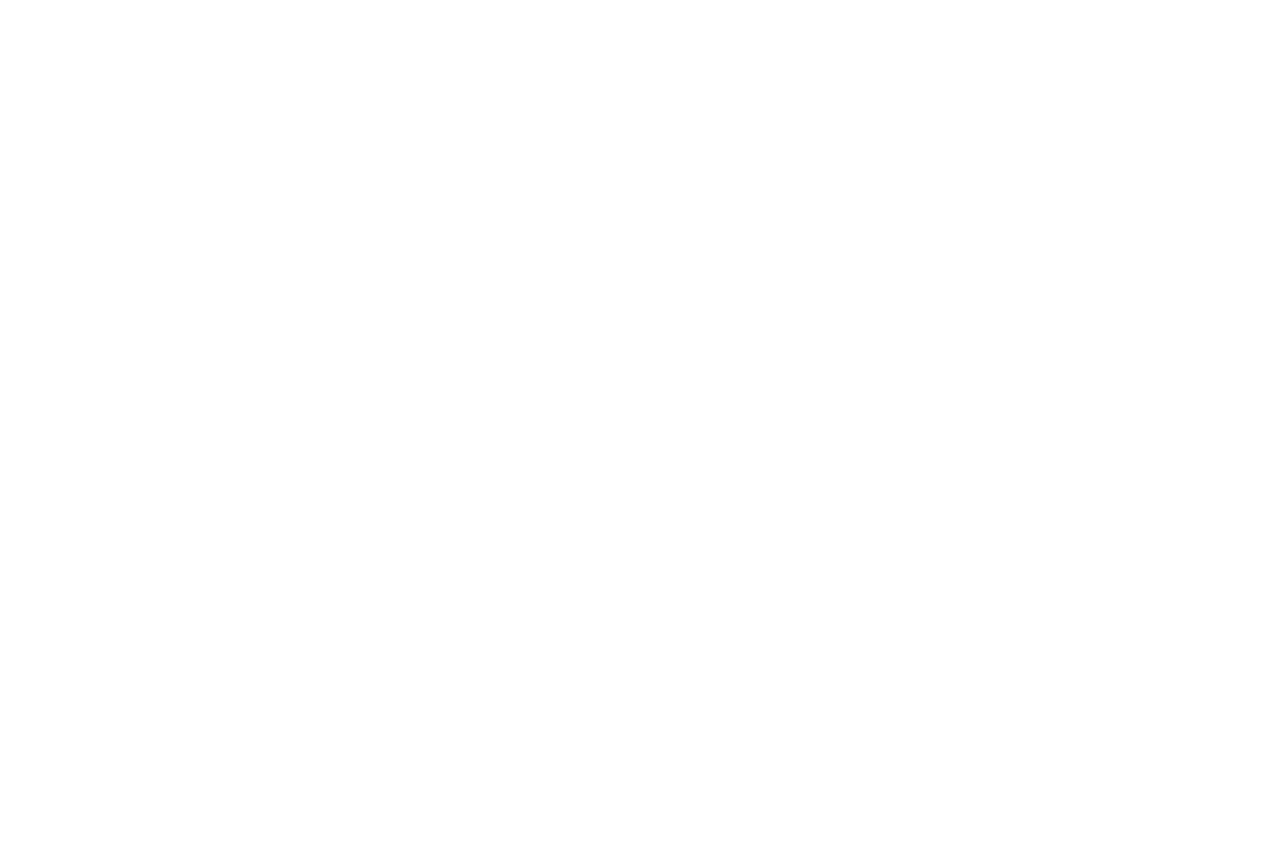
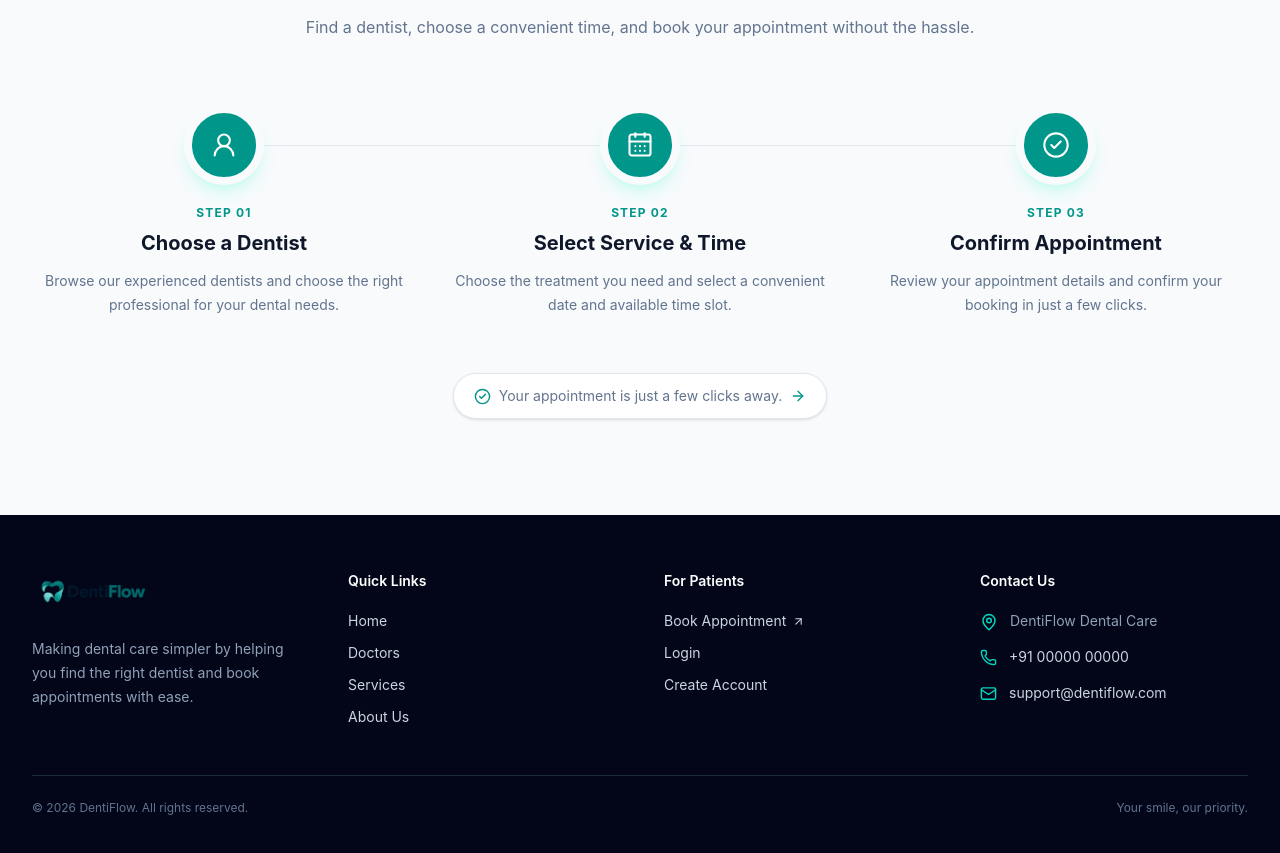
Before and after one commit to kr1shnnna/denti_flow, a React app in the folder frontend/: page / in a window 1280 px wide. Shown: the part 2139-2992 px from the top of the page. Before the commit the page ends 1952 px from the top, so only its background shows below. Built offline with nearby package versions, Linux system fonts and the light colour scheme; no server answers; the HTML template or start-up script is replaced by a standard one.

Commit message:
footer section done

```diff
--- /dev/null
+++ b/frontend/src/components/Footer.jsx
@@ -0,0 +1,176 @@
+
+import { Link } from "react-router-dom";
+import {
+  MapPin,
+  Phone,
+  Mail,
+  ArrowUpRight,
+} from "lucide-react";
+
+function Footer() {
+  return (
+    <footer className="bg-slate-950 text-slate-300">
+      <div className="mx-auto max-w-7xl px-6 py-14 lg:px-8">
+        <div className="grid gap-12 md:grid-cols-2 lg:grid-cols-4">
+          {/* Brand */}
+          <div className="lg:col-span-1">
+            <Link to="/" className="inline-flex items-center">
+              <img
+                src="/logo/dentiflow-logo.png"
+                alt="DentiFlow"
+                className="h-10 w-auto"
+              />
+            </Link>
+
+            <p className="mt-5 max-w-xs text-sm leading-6 text-slate-400">
+              Making dental care simpler by helping you find
+              the right dentist and book appointments with ease.
+            </p>
+          </div>
+
+          {/* Quick Links */}
+          <div>
+            <h3 className="text-sm font-semibold text-white">
+              Quick Links
+            </h3>
+
+            <ul className="mt-5 space-y-3 text-sm">
+              <li>
+                <Link
+                  to="/"
+                  className="transition hover:text-teal-400"
+                >
+                  Home
+                </Link>
+              </li>
+
+              <li>
+                <Link
+                  to="/doctors"
+                  className="transition hover:text-teal-400"
+                >
+                  Doctors
+                </Link>
+              </li>
+
+              <li>
+                <Link
+                  to="/services"
+                  className="transition hover:text-teal-400"
+                >
+                  Services
+                </Link>
+              </li>
+
+              <li>
+                <Link
+                  to="/about"
+                  className="transition hover:text-teal-400"
+                >
+                  About Us
+                </Link>
+              </li>
+            </ul>
+          </div>
+
+          {/* Patient Links */}
+          <div>
+            <h3 className="text-sm font-semibold text-white">
+              For Patients
+            </h3>
+
+            <ul className="mt-5 space-y-3 text-sm">
+              <li>
+                <Link
+                  to="/appointments"
+                  className="inline-flex items-center gap-1.5 transition hover:text-teal-400"
+                >
+                  Book Appointment
+                  <ArrowUpRight size={13} />
+                </Link>
+              </li>
+
+              <li>
+                <Link
+                  to="/login"
+                  className="transition hover:text-teal-400"
+                >
+                  Login
+                </Link>
+              </li>
+
+              <li>
+                <Link
+                  to="/register"
+                  className="transition hover:text-teal-400"
+                >
+                  Create Account
+                </Link>
+              </li>
+            </ul>
+          </div>
+
+          {/* Contact */}
+          <div>
+            <h3 className="text-sm font-semibold text-white">
+              Contact Us
+            </h3>
+
+            <div className="mt-5 space-y-4 text-sm">
+              <div className="flex items-start gap-3">
+                <MapPin
+                  size={18}
+                  className="mt-0.5 shrink-0 text-teal-400"
+                />
+
+                <span className="text-slate-400">
+                  DentiFlow Dental Care
+                </span>
+              </div>
+
+              <a
+                href="tel:+910000000000"
+                className="flex items-center gap-3 transition hover:text-teal-400"
+              >
+                <Phone
+                  size={17}
+                  className="shrink-0 text-teal-400"
+                />
+
+                <span>+91 00000 00000</span>
+              </a>
+
+              <a
+                href="mailto:support@dentiflow.com"
+                className="flex items-center gap-3 transition hover:text-teal-400"
+              >
+                <Mail
+                  size={17}
+                  className="shrink-0 text-teal-400"
+                />
+
+                <span>support@dentiflow.com</span>
+              </a>
+            </div>
+          </div>
+        </div>
+
+        {/* Bottom */}
+        <div className="mt-12 border-t border-slate-800 pt-6">
+          <div className="flex flex-col gap-3 text-xs text-slate-500 sm:flex-row sm:items-center sm:justify-between">
+            <p>
+              © {new Date().getFullYear()} DentiFlow. All
+              rights reserved.
+            </p>
+
+            <p>
+              Your smile, our priority.
+            </p>
+          </div>
+        </div>
+      </div>
+    </footer>
+  );
+}
+
+export default Footer;
--- /dev/null
+++ b/frontend/src/components/HowItWorks.jsx
@@ -0,0 +1,113 @@
+
+import {
+  UserRound,
+  CalendarDays,
+  CheckCircle2,
+  ArrowRight,
+} from "lucide-react";
+
+function HowItWorks() {
+  const steps = [
+    {
+      number: "01",
+      icon: UserRound,
+      title: "Choose a Dentist",
+      description:
+        "Browse our experienced dentists and choose the right professional for your dental needs.",
+    },
+    {
+      number: "02",
+      icon: CalendarDays,
+      title: "Select Service & Time",
+      description:
+        "Choose the treatment you need and select a convenient date and available time slot.",
+    },
+    {
+      number: "03",
+      icon: CheckCircle2,
+      title: "Confirm Appointment",
+      description:
+        "Review your appointment details and confirm your booking in just a few clicks.",
+    },
+  ];
+
+  return (
+    <section className="bg-slate-50 px-6 py-20 sm:py-24 lg:px-8">
+      <div className="mx-auto max-w-7xl">
+        {/* Header */}
+        <div className="mx-auto max-w-2xl text-center">
+          <span className="inline-flex items-center rounded-full bg-teal-50 px-4 py-2 text-xs font-semibold uppercase tracking-wider text-teal-600">
+            How It Works
+          </span>
+
+          <h2 className="mt-4 text-3xl font-bold tracking-tight text-slate-900 sm:text-4xl">
+            Booking your dental care,
+            <span className="text-teal-600"> made simple.</span>
+          </h2>
+
+          <p className="mt-4 text-base leading-7 text-slate-500">
+            Find a dentist, choose a convenient time, and
+            book your appointment without the hassle.
+          </p>
+        </div>
+
+        {/* Steps */}
+        <div className="relative mt-16 grid gap-10 md:grid-cols-3 md:gap-8">
+          {/* Connecting line */}
+          <div className="absolute left-[18%] right-[18%] top-10 hidden h-px bg-slate-200 md:block" />
+
+          {steps.map((step) => {
+            const Icon = step.icon;
+
+            return (
+              <div
+                key={step.number}
+                className="relative flex flex-col items-center text-center"
+              >
+                {/* Step Icon */}
+                <div className="relative z-10 flex h-20 w-20 items-center justify-center rounded-full border-8 border-slate-50 bg-teal-600 text-white shadow-lg shadow-teal-100">
+                  <Icon size={28} strokeWidth={1.8} />
+                </div>
+
+                {/* Step Number */}
+                <span className="mt-5 text-xs font-bold tracking-widest text-teal-600">
+                  STEP {step.number}
+                </span>
+
+                {/* Content */}
+                <h3 className="mt-2 text-xl font-bold text-slate-900">
+                  {step.title}
+                </h3>
+
+                <p className="mt-3 max-w-sm text-sm leading-6 text-slate-500">
+                  {step.description}
+                </p>
+              </div>
+            );
+          })}
+        </div>
+
+        {/* Small booking prompt */}
+        <div className="mt-14 flex justify-center">
+          <div className="inline-flex items-center gap-2 rounded-full border border-slate-200 bg-white px-5 py-3 text-sm text-slate-500 shadow-sm">
+            <CheckCircle2
+              size={17}
+              className="text-teal-600"
+            />
+
+            <span>
+              Your appointment is just a few clicks away.
+            </span>
+
+            <ArrowRight
+              size={16}
+              className="text-teal-600"
+            />
+          </div>
+        </div>
+      </div>
+    </section>
+  );
+}
+
+export default HowItWorks;
--- a/frontend/src/pages/Home.jsx
+++ b/frontend/src/pages/Home.jsx
@@ -3,6 +3,8 @@ import Navbar from "../components/Navbar";
 import Hero from "../components/Hero";
 import WhyChoose from "../components/WhyChoose";
 import FeaturedDentists from "../components/FeaturedDentists";
+import HowItWorks from "../components/HowItWorks";
+import Footer from "../components/Footer";
 
 function Home() {
   return (
@@ -14,6 +16,10 @@ function Home() {
       <WhyChoose />
 
       <FeaturedDentists />
+
+      <HowItWorks />
+
+      <Footer />
     </main>
   );
 }
```
